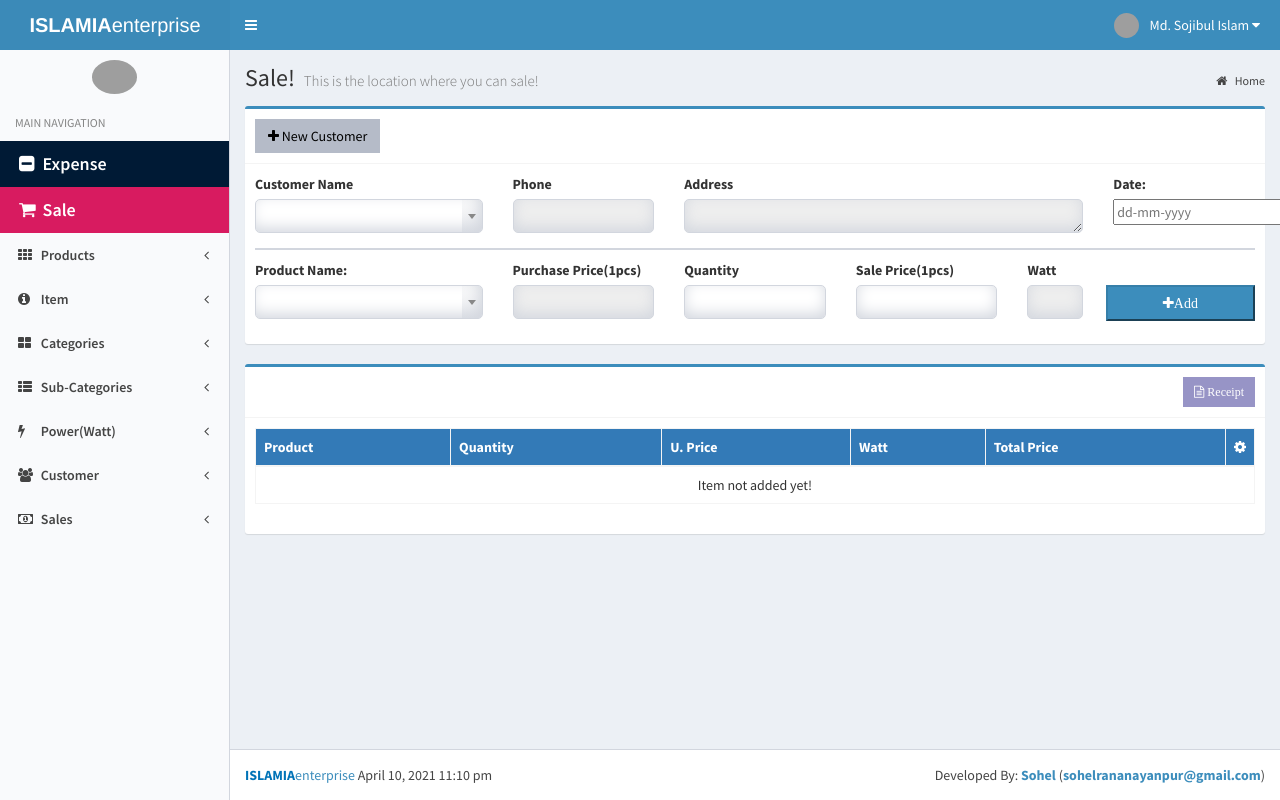
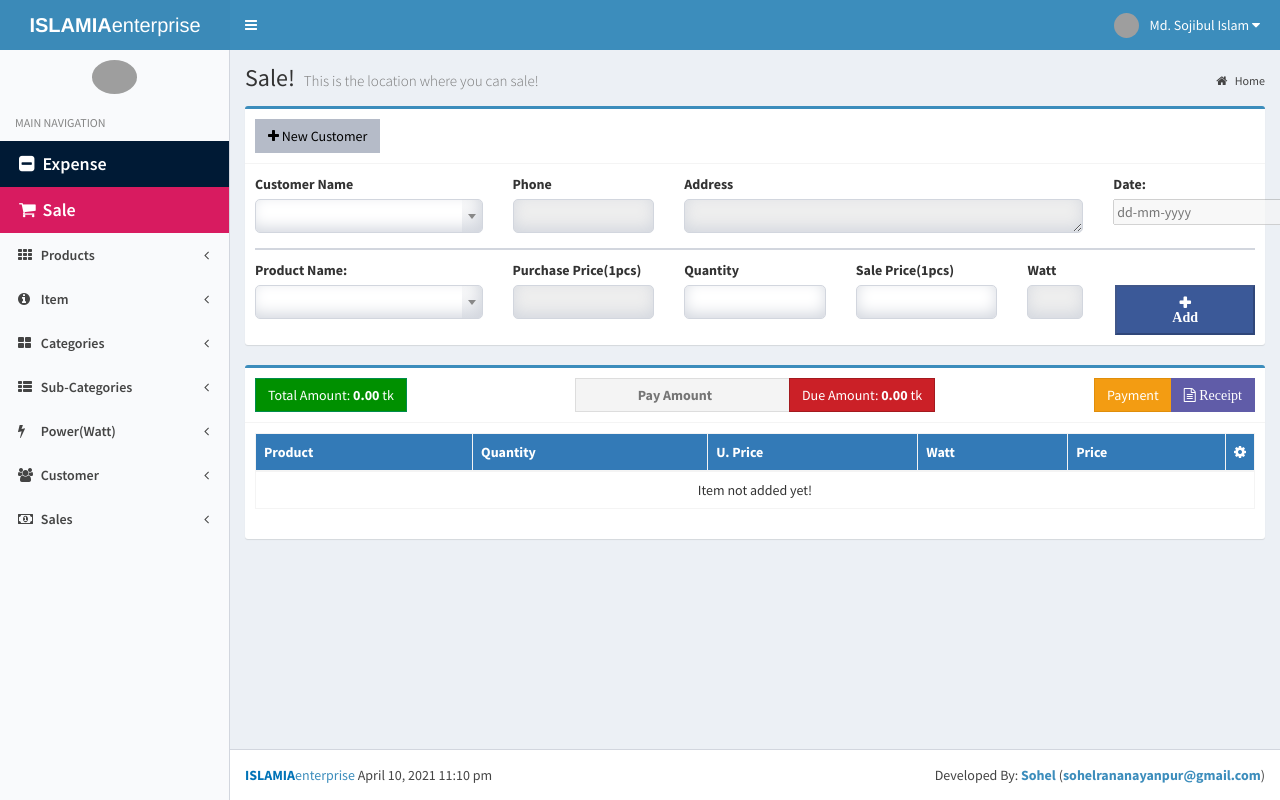
Before and after one commit to sohel-code-base/ims, a Symfony app: template templates/product_sale/newSale.html.twig in a window 1280 px wide. Run offline with Twig, Linux system fonts and the light colour scheme; the template is opened without the code that fills it, so the values that code supplies are empty; form fields are guessed from the names that the template uses; some libraries are stand-ins or nearby versions; grey boxes are pictures that could not be loaded.

Commit message:
Files have been updated

```diff
--- a/public/css/custom.css
+++ b/public/css/custom.css
@@ -181,3 +181,10 @@
     top: 52px !important;
     right: -430px !important;
 }
+
+input.pay-amount{
+    cursor: text;
+}
+input.pay-amount:active:focus{
+    outline: 0;
+}
--- a/public/js/newSale.js
+++ b/public/js/newSale.js
@@ -2,7 +2,7 @@
 $(document).on('change','#customer', function (event) {
     $('#customerPhone').val('');
     $('#customerAddress').val('');
-    $(this).attr('disabled','disabled'); // Deactivate customer dropdown
+    $(this).prop('disabled',true); // Deactivate customer dropdown
     $('.saleDate').removeAttr('disabled'); //Active Date field
 
     const customerId = $(this).val();
@@ -21,24 +21,19 @@
 })
 
 
-
-
-
-
-
-
-//show product on change customer and sale date in list
+//show products in list after changing customer and sale date
 $(document).on('change','.saleDate',function () {
     let customerId = $('#customer').val();
     let saleDate = $('.saleDate').val();
+    let productSaleList = $('#productSaleList');
 
-    // Added print button data value
-    $('.show-sale-details').attr('data-customer-id', customerId);
-    $('.show-sale-details').attr('data-order-date', saleDate);
+
+    // Added Receipt button data value
+    productSaleList.find('.show-sale-details').attr('data-customer-id', customerId);
+    productSaleList.find('.show-sale-details').attr('data-order-date', saleDate);
 
     let route = Routing.generate('collect_product_customer_and_sale_date');
 
-    let productSaleList = $('#productSaleList');
     let itemTr = '';
 
     productSaleList.find('tbody').empty();
@@ -50,8 +45,10 @@
         success: function (response) {
             if (response.length !== 0){
 
-                // Activate receipt button
-                $('.show-sale-details').removeClass('disabled');
+                // Show receipt button
+                productSaleList.find('.show-sale-details').removeClass('hide');
+
+                productSaleList.find('#totalPrice span').text(response[0].totalPrice);
 
                 productSaleList.find('tfoot').remove();
 
@@ -64,82 +61,27 @@
                         "<td>" + response[key].quantity + " pcs" + "</td>" +
                         "<td>" + response[key].perPcsPrice + " tk" + "</td>" +
                         "<td>" + response[key].watt + "</td>" +
-                        "<td>" + response[key].totalPrice + " tk" + "</td>" +
+                        "<td>" + response[key].price + " tk" + "</td>" +
                         // "<td class='removeProductFromSaleList' data-customer-id=" + customerId + " data-product-id=" + response[key].productPurchaseId + " data-sale-date=" + saleDate + " style='cursor: pointer'><i class='fa fa-remove'></i></td>" +
                         "<td></td>" +
                         "</tr>";
                     productSaleList.find('tbody').append(itemTr);
+                    productSaleList.find('#dueAmount span').text(response[0].dueAmount);
+                    productSaleList.find('.pay-amount').attr('data-sale-id',response[0].saleId);
+
                 })
             }else {
+                // Hide receipt button
+                productSaleList.find('.show-sale-details').addClass('hide');
                 productSaleList.find('tfoot tr').remove();
                 itemTr = "<tr>" +
                     "<td colspan='10' align='center'>Item not added yet!</td>" +
                     "</tr>";
-                productSaleList.find('tfoot').append(itemTr);
+                productSaleList.find('tbody').append(itemTr);
             }
         }
     })
 })
-
-
-
-
-
-
-
-
-
-//Remove product from sale list
-$(document).on('click','.removeProductFromSaleList',function (event) {
-  let route = Routing.generate('remove_product_from_sale_list');
-  let saleId = $(this).attr('data-sale-id');
-  let productPurchaseId = $(this).attr('data-product-id');
-  // let saleDate = $(this).attr('data-sale-date');
-
-  $.ajax({
-      url: route,
-      type: 'POST',
-      data: {saleId: saleId, productPurchaseId: productPurchaseId},
-      success: function (response) {
-          if (response === 'success'){
-              $("#productSaleList table tbody").find("[data-product-id='" + productPurchaseId + "']").closest('tr').remove();
-              let productRows = $("#productSaleList table tbody tr").length;
-              if( productRows === 0){
-                  $('.show-sale-details').addClass('disabled');
-
-              }
-
-              //Item added notification
-              toastr["error"]("Item Deleted!")
-
-              toastr.options = {
-                  "closeButton": false,
-                  "debug": false,
-                  "newestOnTop": false,
-                  "progressBar": false,
-                  "positionClass": "toast-top-center",
-                  "preventDuplicates": true,
-                  "onclick": null,
-                  "showDuration": "300",
-                  "hideDuration": "1000",
-                  "timeOut": "5000",
-                  "extendedTimeOut": "1000",
-                  "showEasing": "swing",
-                  "hideEasing": "linear",
-                  "showMethod": "fadeIn",
-                  "hideMethod": "fadeOut"
-              }
-          }
-
-      }
-  })
-})
-
-
-
-
-
-
 
 
 // Fill up product details after selecting product
@@ -164,12 +106,6 @@
         }
     })
 })
-
-
-
-
-
-
 
 
 
@@ -213,8 +149,11 @@
             data: data,
             success: function (response) {
                 if (response.status === 'success'){
+                    let itemTr = '';
+
                     let productSaleList = $('#productSaleList');
-                    let itemTr = '';
+                    productSaleList.find('.pay-amount').attr('data-sale-id', response.saleId);
+
 
                     if(!$.trim(response.watt)){
                         response.watt = 'N/A';
@@ -225,15 +164,18 @@
                         "<td>" + response.quantity + " pcs" + "</td>" +
                         "<td>" + response.perPiecePrice + " tk" + "</td>" +
                         "<td>" + response.watt + "</td>" +
-                        "<td>" + response.totalPrice + " tk" + "</td>" +
+                        "<td>" + response.price + " tk" + "</td>" +
                         "<td class='removeProductFromSaleList' data-sale-id=" + response.saleId + " data-product-id=" + data['productPurchaseId'] + " data-sale-date=" + data['saleDate'] + " style='cursor: pointer'><i class='fa fa-remove'></i></td>" +
-                        "</tr>"
+                        "</tr>";
+
+                    productSaleList.find('tfoot').remove();
                     productSaleList.find('tbody').append(itemTr);
-                    productSaleList.find('tfoot').remove();
+                    productSaleList.find('#totalPrice span').text(response.totalPrice);
 
 
-                    // Activate receipt button
-                    $('.show-sale-details').removeClass('disabled');
+                    // Show receipt button
+                    productSaleList.find('.show-sale-details').removeClass('hide');
+
 
                     //Item added notification
                     toastr["success"]("New Item added!")
@@ -260,3 +202,82 @@
         })
     }
 })
+
+//Remove product from sale list
+$(document).on('click','.removeProductFromSaleList',function (event) {
+  let route = Routing.generate('remove_product_from_sale_list');
+  let saleId = $(this).attr('data-sale-id');
+  let productPurchaseId = $(this).attr('data-product-id');
+  // let saleDate = $(this).attr('data-sale-date');
+
+  $.ajax({
+      url: route,
+      type: 'POST',
+      data: {saleId: saleId, productPurchaseId: productPurchaseId},
+      success: function (response) {
+          if (response.status === 200){
+              $('#productSaleList').find('#totalPrice span').text(response.totalPrice);
+
+              $("#productSaleList table tbody").find("[data-product-id='" + productPurchaseId + "']").closest('tr').remove();
+              let productRows = $("#productSaleList table tbody tr").length;
+              if( productRows === 0){
+                  $('#productSaleList').find('.show-sale-details').addClass('hide');
+
+              }
+
+              //Item added notification
+              toastr["error"]("Item Deleted!")
+
+              toastr.options = {
+                  "closeButton": false,
+                  "debug": false,
+                  "newestOnTop": false,
+                  "progressBar": false,
+                  "positionClass": "toast-top-center",
+                  "preventDuplicates": true,
+                  "onclick": null,
+                  "showDuration": "300",
+                  "hideDuration": "1000",
+                  "timeOut": "5000",
+                  "extendedTimeOut": "1000",
+                  "showEasing": "swing",
+                  "hideEasing": "linear",
+                  "showMethod": "fadeIn",
+                  "hideMethod": "fadeOut"
+              }
+          }
+
+      }
+  })
+})
+
+// Prevent Enter key on Sale Area
+$(document).on('keypress', function (e) {
+    if (e.keyCode == 13){
+        e.preventDefault();
+    }
+})
+
+// Update Due amount
+$(document).on('keypress','.pay-amount', function (e) {
+    if (e.keyCode == 13){
+        let payAmount = $('.pay-amount').val();
+        let url = $('.pay-amount').attr('data-action');
+        let saleId = $('.pay-amount').attr('data-sale-id');
+        if (!$.trim(payAmount)){
+            payAmount = 0;
+        }
+
+        $.ajax({
+            url: url,
+            type: 'POST',
+            data: {saleId: saleId, payAmount: payAmount},
+            success: function (response) {
+                if (response.status == 200){
+                    $('#productSaleList').find('#dueAmount span').text(response.dueAmount);
+                }
+            }
+        })
+        console.log(payAmount, saleId);
+    }
+})
--- a/public/js/saleDetails.js
+++ b/public/js/saleDetails.js
@@ -16,7 +16,7 @@
                 let detailsModal = $('#saleDetails');
                 let productDetails = '';
                 let customerDetails = '';
-                let totalAmount = 0;
+                // let totalAmount = 0;
                 let productTotalAmount = '';
                 let date = new Date(oDate);
                 let formattedDate = ('0' + date.getDate()).slice(-2) + "-" + ('0' + (date.getMonth()+1)).slice(-2) + "-" + date.getFullYear(); // add '0' on single digit date and remove '0' from double digit date like '011' with slice(-2)
@@ -41,13 +41,14 @@
                         response[key].watt = "(" + response[key].watt + " watt)";
                     }
 
-                    totalAmount = totalAmount + response[key].totalPrice;
+                    // totalAmount += Number(response[key].totalPrice);
+
                     productDetails = "<tr>" +
                         "<td>" + (key+1) + "</td>" +
                         "<td>" + response[key].productName + response[key].watt + "</td>" +
                         "<td align='center'>" + response[key].quantity + " pcs" + "</td>" +
                         "<td align='center'>" + response[key].perPcsPrice + " tk" + "</td>" +
-                        "<td align='right'>" + response[key].totalPrice + " tk" + "</td>" +
+                        "<td align='right'>" + response[key].price + " tk" + "</td>" +
                         "</tr>";
                     detailsModal.find('.modal-body tbody.productDetails').append(productDetails);
                     // console.log(response[key]);
@@ -55,7 +56,7 @@
                 })
                 productTotalAmount = "<tr>" +
                     "<td colspan=4 style='font-weight: bold' align='center'> Total </td>" +
-                    "<td style='font-weight: bold' align='right'>" + totalAmount + " tk" + "</td>" +
+                    "<td style='font-weight: bold' align='right'>" + response[0].totalPrice + " tk" + "</td>" +
                     "</tr>";
                 detailsModal.find('.modal-body tbody.productDetails').append(productTotalAmount);
                 detailsModal.find('.modal-body tbody.customerDetails').append(customerDetails);
--- a/src/Repository/ProductSaleDetailsRepository.php
+++ b/src/Repository/ProductSaleDetailsRepository.php
@@ -49,7 +49,6 @@
     */
 
 
-
     public function getProductByCustomerAndSaleDate($customerId, $saleDate)
     {
         $qb = $this->createQueryBuilder('e');
@@ -59,7 +58,10 @@
         $qb->join('purchaseProduct.product', 'product');
         $qb->leftJoin('purchaseProduct.power', 'power');
 
-        $qb->select('e.quantity', 'e.perPcsPrice', '(e.quantity * e.perPcsPrice) AS totalPrice');
+        $qb->select('e.quantity', 'e.perPcsPrice', '(e.quantity * e.perPcsPrice) AS price');
+        $qb->addSelect('customer.name AS customerName', 'customer.address AS customerAddress', 'customer.phone AS customerPhone');
+        $qb->addSelect('sale.totalPrice', 'sale.dueAmount', 'sale.id AS saleId');
+
         $qb->addSelect('purchaseProduct.id AS productPurchaseId');
         $qb->addSelect('product.name AS productName');
         $qb->addSelect('power.watt');
--- a/templates/inc/_saleList.html.twig
+++ b/templates/inc/_saleList.html.twig
@@ -1,6 +1,37 @@
 <div class="box box-primary" id="productSaleList">
-    <div class="box-header with-border text-right">
-        <a href="" class="btn btn-sm bg-purple btn-flat disabled show-sale-details" data-toggle="modal" data-target="" data-action="{{ path('show_sale_details') }}" data-customer-id="" data-order-date=""><i class="fa fa-file-text-o"> Receipt</i></a>
+    <div class="box-header with-border">
+        <div class="row">
+            <div class="col-md-3">
+                <div class="btn-group">
+                    <p id="totalPrice" class="btn btn-success btn-flat" style="pointer-events: none">{{ 'Total Amount:'|trans }} <strong><span>0.00</span></strong> tk</p>
+                </div>
+            </div>
+            <div class="col-md-6 text-center">
+                <div class="btn-group">
+                    <input type="number" placeholder="Pay Amount" class="btn btn-default text-black text-bold btn-flat pay-amount" data-action="{{ path('update_due_amount') }}" data-sale-id="">
+
+                    <span id="dueAmount" class="btn btn-pinterest btn-flat" style="pointer-events: none">{{ 'Due Amount:'|trans }} <strong><span>0.00</span></strong> tk</span>
+                </div>
+            </div>
+            <div class="col-md-3 text-right">
+                <div class="btn-group">
+                    <span id="payment" class="btn btn-warning btn-flat">{{ 'Payment'|trans }}</span>
+
+                    <a class="btn bg-purple btn-flat show-sale-details" data-toggle="modal" data-target="" data-action="{{ path('show_sale_details') }}" data-customer-id="" data-order-date="" ><i class="fa fa-file-text-o"> Receipt</i></a>
+
+                </div>
+            </div>
+        </div>
+{#        <div class="btn-group">#}
+{#            <p id="totalPrice" class="btn btn-success btn-flat" style="pointer-events: none">{{ 'Total Amount:'|trans }} <strong><span>0.00</span></strong> tk</p>#}
+{#            <span id="payment" class="btn btn-warning btn-flat">{{ 'Payment'|trans }}</span>#}
+{#            <input type="number" placeholder="Pay Amount" class="btn btn-default text-black text-bold btn-flat pay-amount hide" data-action="{{ path('update_due_amount') }}" data-sale-id="">#}
+
+{#            <p id="dueAmount" class="btn btn-pinterest btn-flat hide" style="pointer-events: none">{{ 'Due Amount:'|trans }} <strong><span>0.00</span></strong> tk</p>#}
+
+{#            <a class="btn bg-purple btn-flat show-sale-details hide" data-toggle="modal" data-target="" data-action="{{ path('show_sale_details') }}" data-customer-id="" data-order-date="" ><i class="fa fa-file-text-o"> Receipt</i></a>#}
+
+{#        </div>#}
     </div>
     <!-- /.box-header -->
     <div class="box-body">
@@ -14,7 +45,7 @@
                         <th>{{ 'Quantity'|trans }}</th>
                         <th>{{ 'U. Price'|trans }}</th>
                         <th>{{ 'Watt'|trans }}</th>
-                        <th>{{ 'Total Price'|trans }}</th>
+                        <th>{{ 'Price'|trans }}</th>
                         <th width="10"><i class="fa fa-gear"></i></th>
                     </tr>
                     </thead>
--- a/templates/product_sale/index.html.twig
+++ b/templates/product_sale/index.html.twig
@@ -54,7 +54,7 @@
                             <tr>
                                 <td>{{ loop.index }}</td>
                                 <td>{{ sale.customerName|default('N/A') }}</td>
-                                <td>{{ sale.orderTotalPrice|default(0) }}</td>
+                                <td>{{ sale.totalPrice|default(0) }} tk</td>
                                 <td>{{ sale.status == 1 ? "<span class = 'label label-success'>Delivered!</span>" : "<span class = 'label label-warning'>Pending!</span>" }}</td>
                                 <td>{{ sale.orderDate|date('d-m-Y')|default('N/A') }}</td>
                                 <td>
--- a/templates/product_sale/newSale.html.twig
+++ b/templates/product_sale/newSale.html.twig
@@ -1,5 +1,5 @@
 {% extends 'base.html.twig' %}
-{% block title %}Make a Order!{% endblock %}
+{% block title %}New Sale!{% endblock %}
 {% block stylesheet %}
     <!-- bootstrap datepicker -->
     <link rel="stylesheet" href="{{ asset('css/bootstrap-datepicker.min.css') }}">
@@ -49,7 +49,7 @@
                     <div class="col-md-2">
                         <div class="form-group">
                             {{ form_label(form.saleDate,'Date:') }}
-                            {{ form_widget(form.saleDate,{'id':'datepicker','attr':{'class':'saleDate','placeholder': 'dd-mm-yyyy'},'disabled':'disabled'}) }}
+                            {{ form_widget(form.saleDate,{'id':'datepicker','attr':{'class':'saleDate','placeholder': 'dd-mm-yyyy', 'disabled': 'disabled'}}) }}
                         </div>
                     </div>
                 </div>
@@ -88,7 +88,7 @@
                     </div>
                     <div class="col-md-2">
                         <div class="form-group">
-                            {{ form_widget(form.Submit, {'label': 'Add','id':'addProduct', 'attr':{'class': 'fa fa-plus btn-flat btn-primary text-white pull-right','style':'padding: 9px 55px; margin-top: 25px;'}}) }}
+                            {{ form_widget(form.Submit, {'label': ' Add','id':'addProduct', 'attr':{'class': 'fa fa-plus btn-flat btn-facebook text-bold pull-right','style':'padding: 9px 55px; margin-top: 25px;'}}) }}
                         </div>
                     </div>
                 </div>
```
Also changed, not shown: src/Controller/ProductSaleController.php (+53 -11 lines), src/Repository/ProductSaleRepository.php (+2 -26 lines).
